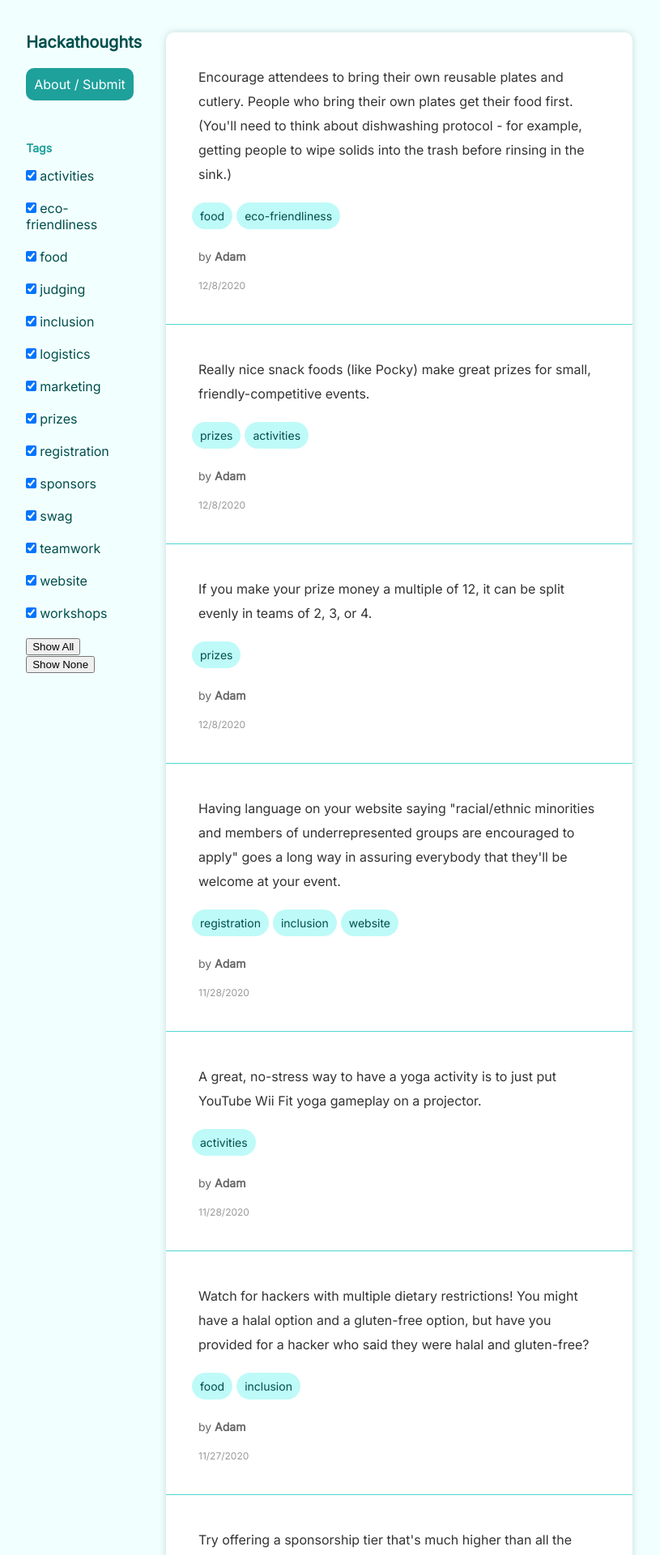
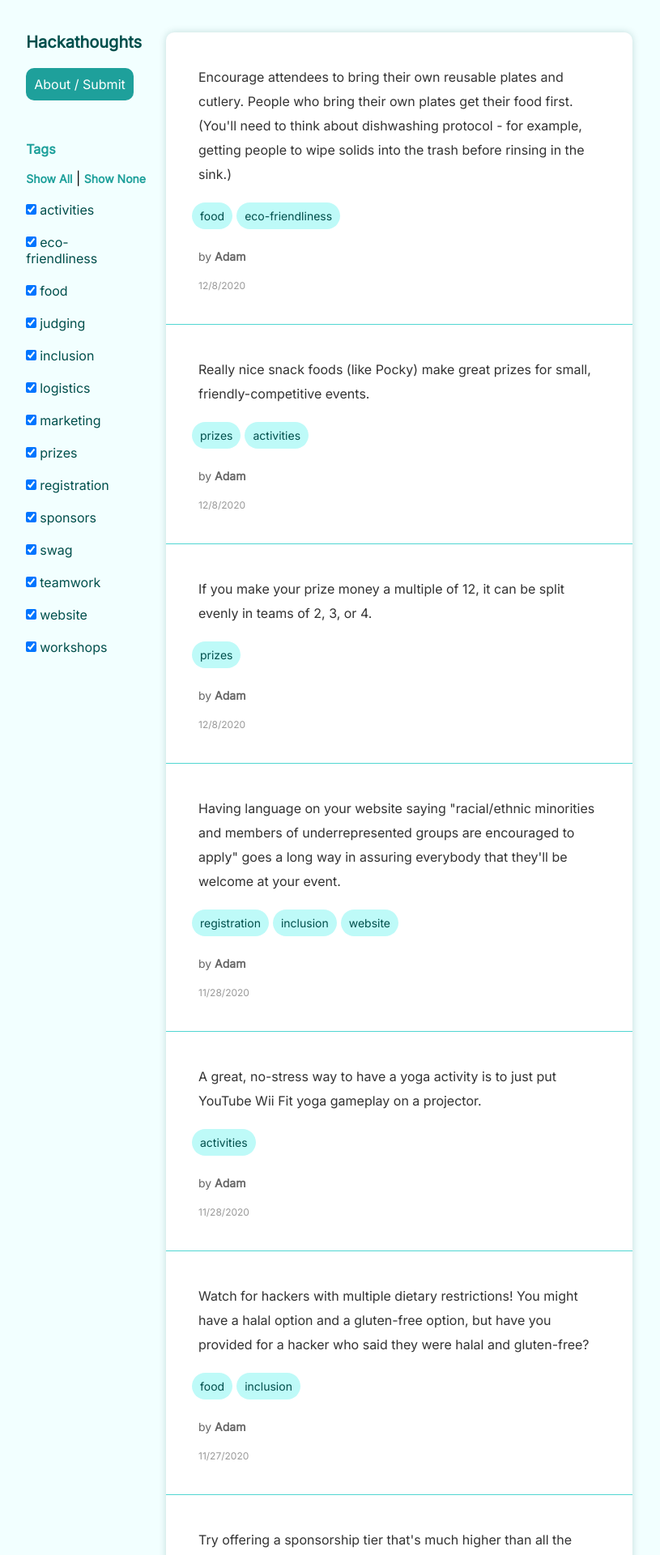
Before and after one commit to hackathoughts/hackathoughts.github.io, a Jekyll site: the page built from index.html, in a window 1280 px wide. Shown: the top 1920 px of the page at 81% size, without its empty margins (243-1058 px from the left). Built offline with Jekyll 4.4.1, drawn with Linux system fonts in a browser that asks for light colours.

Commit message:
style show all / none buttons

```diff
--- a/css/style.css
+++ b/css/style.css
@@ -49,7 +49,7 @@ body * {
 
 #tag-label {
     color: var(--blue-4);
-    font-size: 14px;
+    font-size: 16px;
     margin-bottom: 16px;
 }
 
@@ -65,6 +65,17 @@ body * {
 
 .tag-checkbox {
     margin-right: 20px;
+    margin-bottom: 20px;
+}
+
+.checkbox-control {
+    border: none;
+    font-family: inherit;
+    font-size: 14px;
+    font-weight: bold;
+    color: var(--blue-4);
+    background: none;
+    padding: 0px;
     margin-bottom: 20px;
 }
 
--- a/index.html
+++ b/index.html
@@ -10,13 +10,13 @@ title: Tips
             <p id="page-nav-link"><a href="{% link submit.html %}">About / Submit</a></p>
         </div>
         <h2 id="tag-label">Tags</h1>
+        <button class="checkbox-control" v-on:click="showAll()">Show All</button>&nbsp;|&nbsp;<button class="checkbox-control" v-on:click="showNone()">Show None</button>
         <div id="tag-checkboxes">
             <div v-for="tag in tags" class="tag-checkbox">
                 <input type="checkbox" v-bind:id="'checkbox-' + tag" v-bind:value="tag" v-model="visibleTags">
                 <label v-bind:for="'checkbox-' + tag">[[ tag ]]</label>
             </div>
         </div>
-        <button v-on:click="showAll()">Show All</button> <button v-on:click="showNone()">Show None</button>
     </div>
 
     <main>
```
